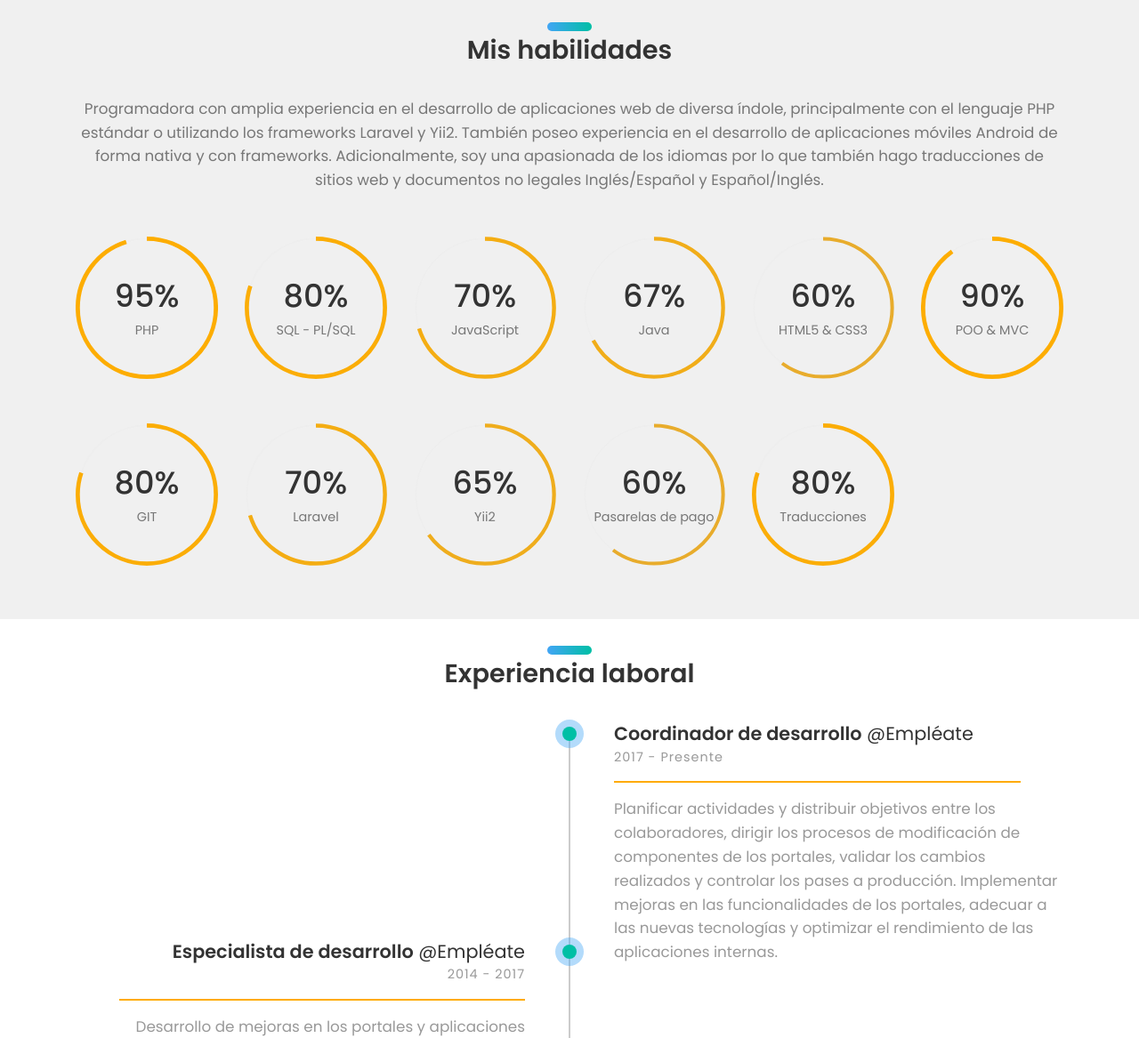
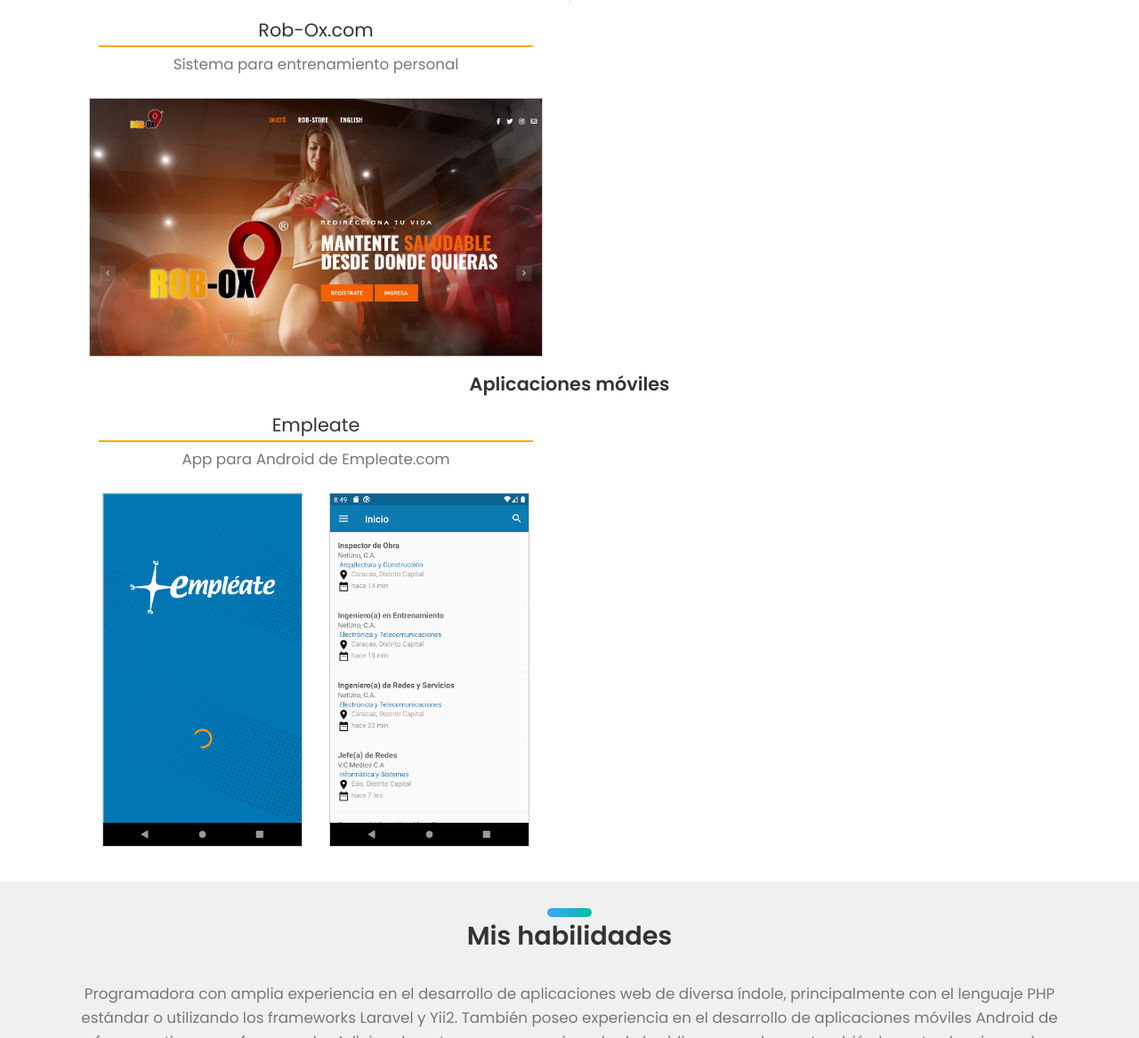
Before and after one commit to rsosacar/rsosacar.github.io, a plain HTML site: page index.html in a window 1280 px wide. Shown: the part 1364-2531 px from the top of the page at 89% size. Drawn offline with Linux system fonts and the light colour scheme; files whose address does not match are found by name.

Commit message:
Adding new websites and mobile apps to portfolio

```diff
--- a/index.html
+++ b/index.html
@@ -101,6 +101,7 @@
 				<div class="col-sm-12 text-center">
 					<div class="heading">
 						<h3><b>Portafolio</b></h3>
+						<h4><b>Sitios web</b></h4>
 					</div>
 				</div><!-- col-sm-4 -->
 				<div class="col-sm-12">
@@ -152,7 +153,48 @@
 							</div>
 						</div>
 					</div>
-				</div><!-- col-sm-8 -->
+				</div>
+				<br>
+				<div class="col-sm-12">
+					<div class="row">
+						<div class="col-sm-6" style="padding: 15px;">
+							<h4>Rob-Ox.com</h4>
+							<hr style="width: 90%; border: 1px solid #FFA804; margin-top: 2px;">
+							<p style="margin-top: -10px;">Sistema para entrenamiento personal</p>
+							<br>
+							<div class="web-design col-sm-12">
+								<a href="images/rob-ox.jpg" data-fluidbox>
+									<img src="images/rob-ox.jpg" alt="" style="border: 1px solid #ccc;"></a>
+							</div>
+						</div>
+					</div>
+				</div>
+				<br>
+				<div class="col-sm-12 text-center">
+					<h4><b>Aplicaciones móviles</b></h4>
+				</div>
+				<br>
+				<div class="col-sm-12">
+					<div class="row">
+						<div class="col-sm-6" style="padding: 15px;">
+							<h4>Empleate</h4>
+							<hr style="width: 90%; border: 1px solid #FFA804; margin-top: 2px;">
+							<p style="margin-top: -10px;">App para Android de Empleate.com</p>
+							<br>
+							<div class="web-design col-sm-12">
+								<div class="col-sm-6" style="display:inline-block;float:left;">
+								<a href="images/app-empleate-1.webp" data-fluidbox>
+									<img src="images/app-empleate-1.webp" alt="" style="border: 1px solid #ccc;"></a>
+								</div>
+								<div class="col-sm-6" style="display:inline-block;float:right;">
+								<a href="images/app-empleate-2.webp" data-fluidbox>
+									<img src="images/app-empleate-2.webp" alt="" style="border: 1px solid #ccc;"></a>
+								</div>
+							</div>
+						</div>
+					</div>
+				</div>
+				<!-- col-sm-8 -->
 			</div><!-- row -->
 		</div><!-- container -->
 		<br>
```
Also changed, not shown: index2.html (+42 -1 lines), images/app-empleate-1.webp (added), images/app-empleate-2.webp (added), images/rob-ox.jpg (added).
